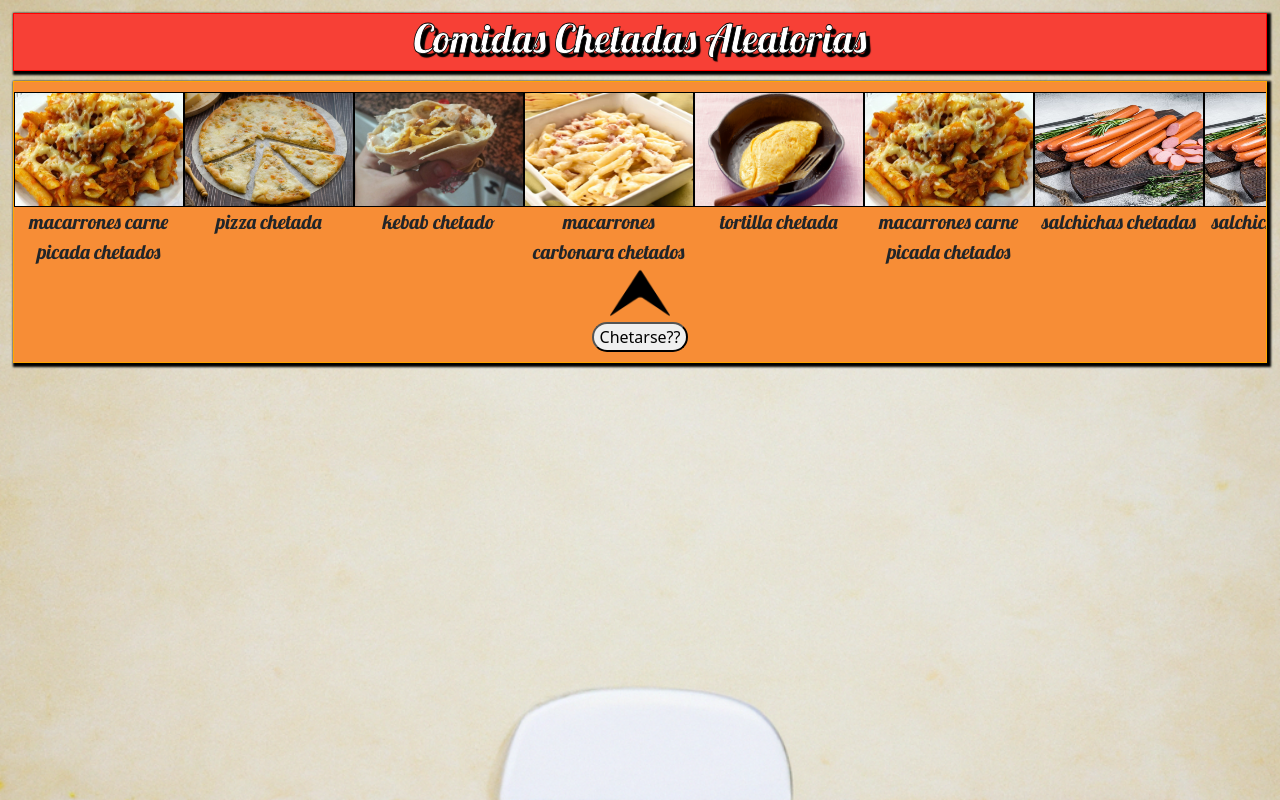
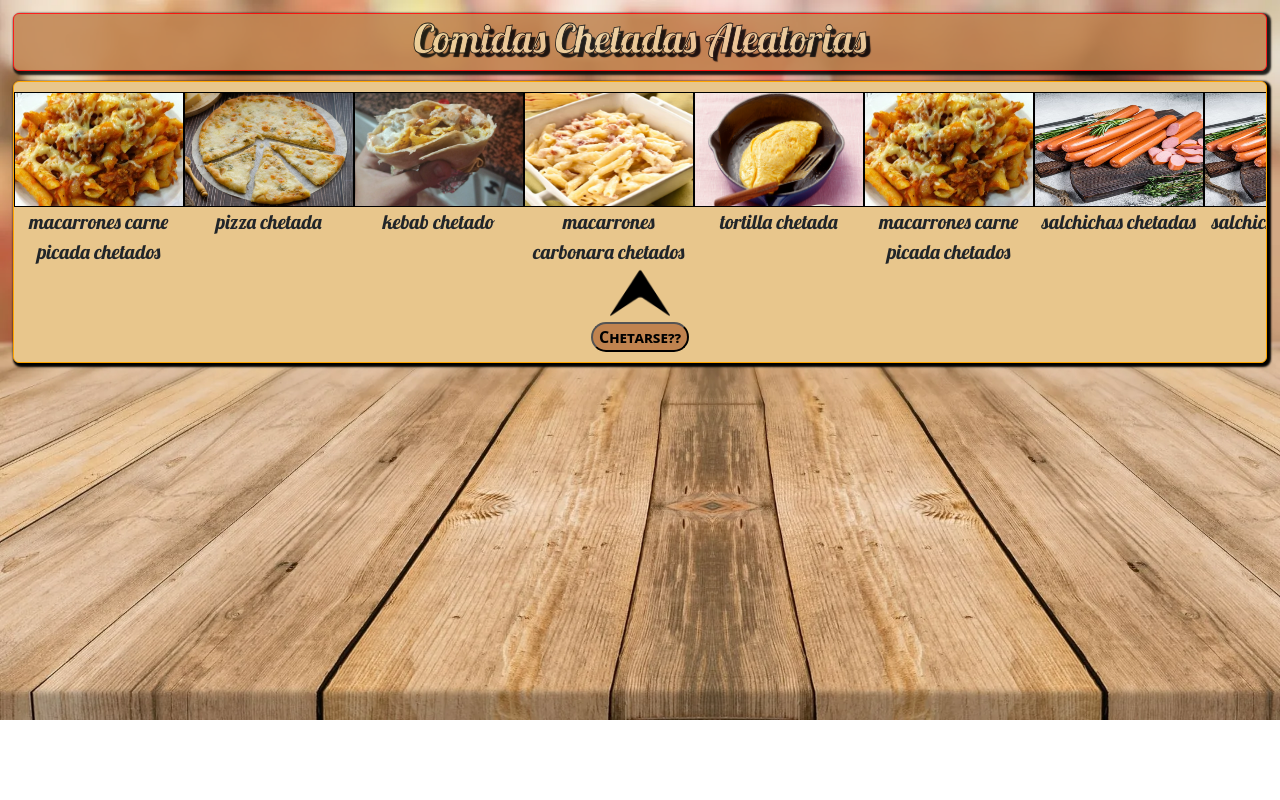
Before and after one commit to ByMarqueZz/ruleta-comidas, a PHP site: page / in a window 1280 px wide. Run offline with PHP 8.4, Linux system fonts and the light colour scheme; data comes from the database, SQL or seed files in the repository; data that the repository does not hold is empty.

Commit message:
Cambio de fondo y colores

```diff
--- a/css/style.css
+++ b/css/style.css
@@ -6,20 +6,22 @@
 body {
     margin: 1%;
     overflow-x: hidden;
-    background-image: url('../media/img/FondoPag.png');
+    background-image: url('../media/img/MesaFondo.webp');
     background-repeat: no-repeat;
     background-size: 100%;
 }
 
 #header {
     border: 1px solid red;
-    background-color: #F74036;
+    background-color: #c0834f;
     box-shadow: 2px 2px 2px 2px rgb(0, 0, 0);
     margin-bottom: 10px;
     font-family: 'Lobster';
     color: white;
     text-shadow: 4px 4px 1px rgb(0, 0, 0);
     -webkit-text-stroke: 0.8px black;
+    opacity: 85%;
+    color: #eed09d;
 }
 
 #ruletaDiv {
@@ -28,7 +30,7 @@ body {
     overflow: auto;
     overflow-x: hidden;
     border: 1px solid orange;
-    background-color: #F78D36;
+    background-color: #e8c68c;
     box-shadow: 2px 2px 2px 2px rgb(0, 0, 0);
 }
 
@@ -52,6 +54,9 @@ body {
     margin-top: 10px;
     margin-bottom: 10px;
     border-radius: 20px;
+    background-color: #c0834f;
+    font-weight: bold;
+    font-variant: small-caps;
 }
 
 #resultado {
--- a/index.php
+++ b/index.php
@@ -14,10 +14,10 @@
     <script src="./js/girar.js"></script>
 </head>
 <body>
-    <div id="header" class="container-fluid text-bg-color text-center">
+    <div id="header" class="container-fluid text-center rounded">
         <h1>Comidas Chetadas Aleatorias</h1>
     </div>
-    <div id="ruletaDiv" class="text-center">
+    <div id="ruletaDiv" class="text-center rounded">
         <div id="ruletaImg">
             <?php
                 $orden = array();
@@ -57,6 +57,9 @@
                 echo "</ul>";
             ?>
         </div>
+        <!-- <div id = "footer" class = "float-start">
+            <h3>Made by Stonks and Javs</h2>
+        </div> -->
     </div>
 </body>
 </html>
```
Also changed, not shown: media/img/MesaFondo.webp (added).
